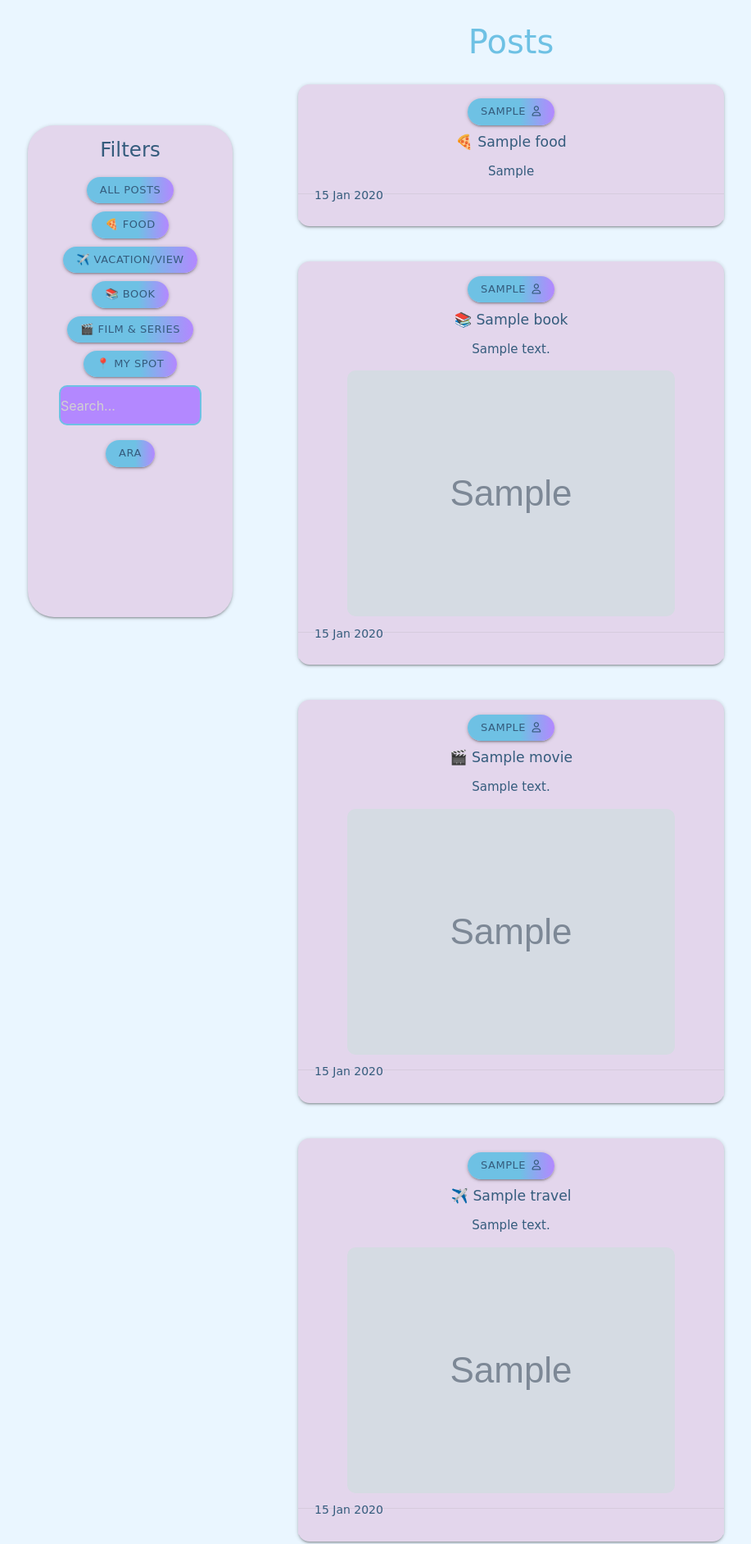
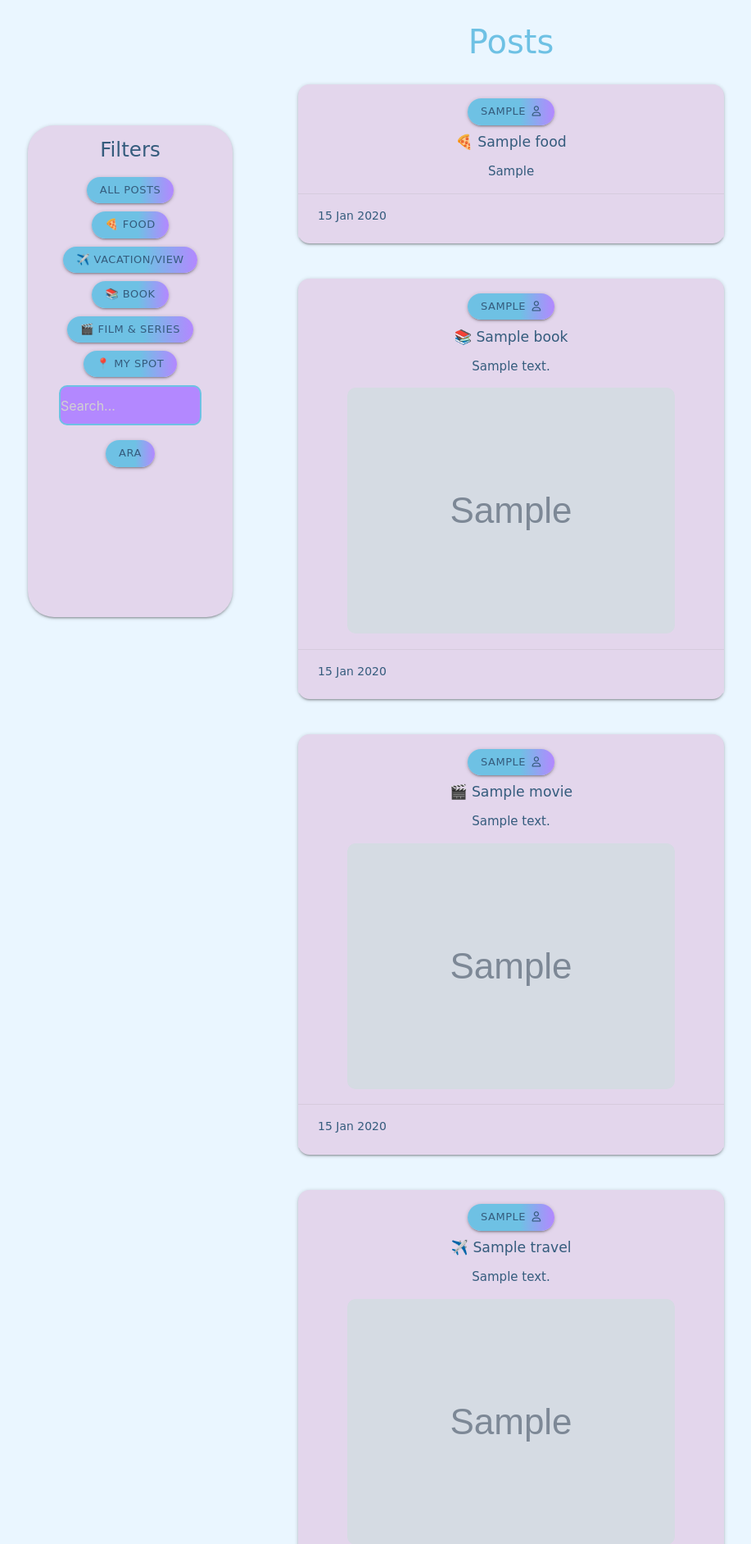
Before and after one commit to Xetalth/MyProjects, a PHP site: page / in a window 1280 px wide. Shown: the part 64-1948 px from the top of the page at 82% size, without its empty margins (16-933 px from the left). Run offline with PHP 8.4, Linux system fonts and the light colour scheme; tables that the repository leaves empty or names only in its code hold one stand-in row (values such as "Sample post"); grey boxes marked "Sample" are stand-in pictures.

Commit message:
Add files via upload

```diff
--- a/index.php
+++ b/index.php
@@ -163,8 +163,8 @@ $posts = mysqli_fetch_all($result, MYSQLI_ASSOC);
                 <?php endif; ?>
             </div>
 
-            <div class="card-action right-align" style="margin-top:12px;">
-                <small class="text" style="position: absolute; left:20px; bottom:20px; font-size: 14px;">
+            <div class="card-action" style="margin-top:12px; display: flex; justify-content: space-between; align-items: center;">
+                <small class="text" style=" left:20px; bottom:20px; font-size: 14px;">
                     <?php echo date('d M Y', strtotime($post['created_at'] ?? '')); ?>
                 </small>
 
--- a/profile.php
+++ b/profile.php
@@ -213,8 +213,8 @@ function formatRole($u_role) {
                             <img src="uploads/<?php echo htmlspecialchars($post['image']); ?>" alt="" style="max-width:90%; margin-top:12px; border-radius: 10px;">
                         <?php endif; ?>
                         <?php endif; ?>
-                        <div class="card-action right-align" style="margin-top:12px;">
-                            <small class="text" style="position: absolute; left:20px; bottom:20px; font-size: 14px;">
+                        <div class="card-action right-align" style="margin-top:12px; display: flex; justify-content: space-between; align-items: center;">
+                            <small class="text" style="bottom:20px; font-size: 14px;">
                                 <?php echo date('d M Y', strtotime($post['created_at'] ?? '')); ?>
                             </small>
                             <?php if ($_SESSION['u_id'] == $post['u_id']): ?>
```
